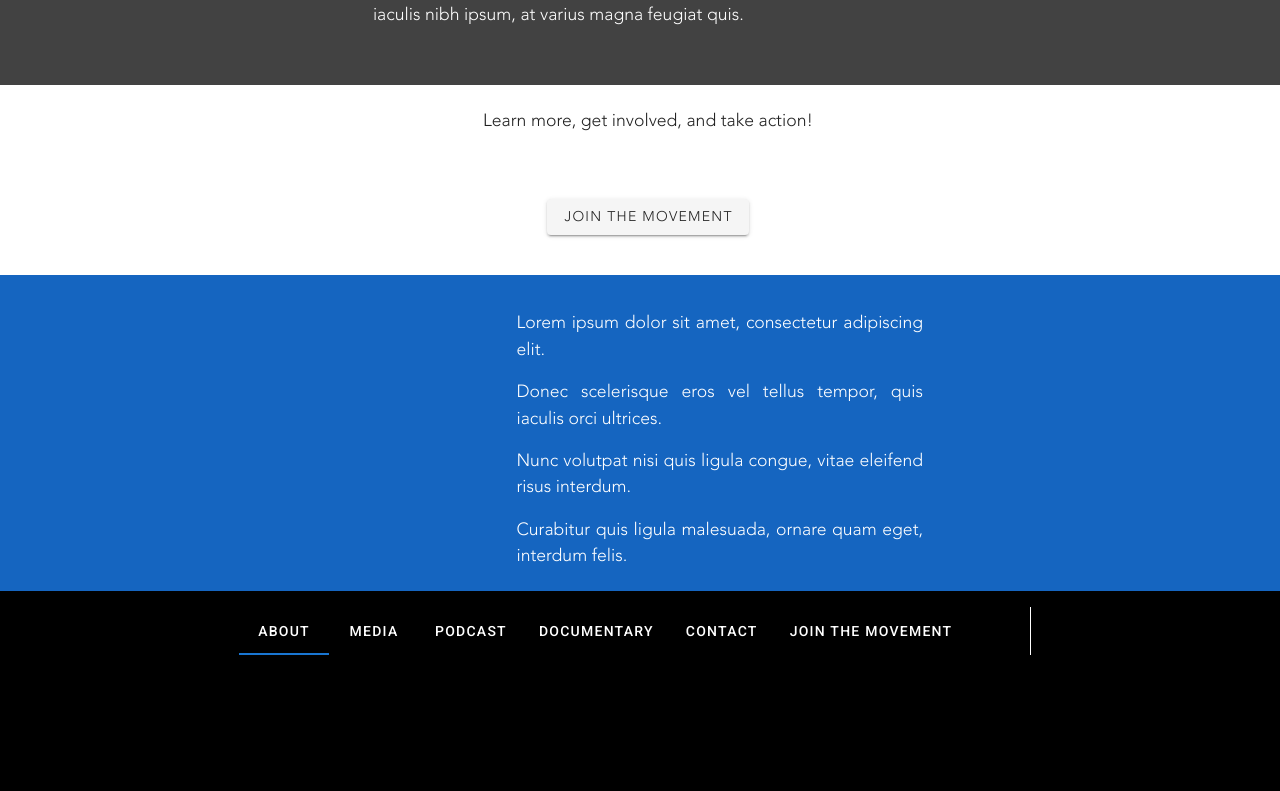
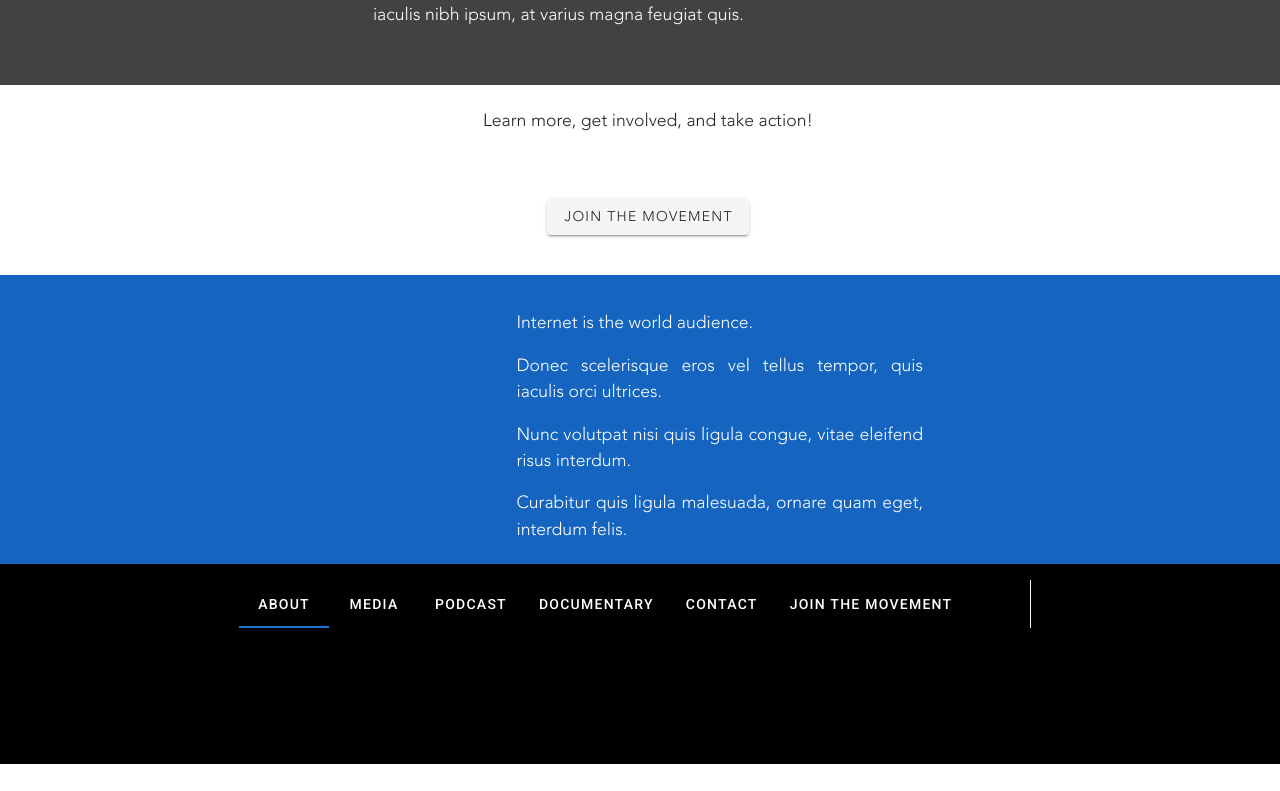
Before and after one commit to Jerick-CM/pportfolio, a Nuxt app: page / in a window 1280 px wide. Shown: the part 1619-2410 px from the top of the page. After the commit the page ends 2383 px from the top, so only its background shows below. Built offline with nearby package versions, Linux system fonts and the light colour scheme.

Commit message:
add new fix for lorem

```diff
--- a/pages/index.vue
+++ b/pages/index.vue
@@ -186,7 +186,7 @@
 
                 <v-col class="text-center col-sm-6 col-8 font-avenir">
                   <p for="" class="fs-1-1 white--text text-justify">
-                    Lorem ipsum dolor sit amet, consectetur adipiscing elit.
+                    Internet is the world audience.
                   </p>
                   <p for="" class="fs-1-1 white--text text-justify">
                     Donec scelerisque eros vel tellus tempor, quis iaculis orci ultrices.
```
